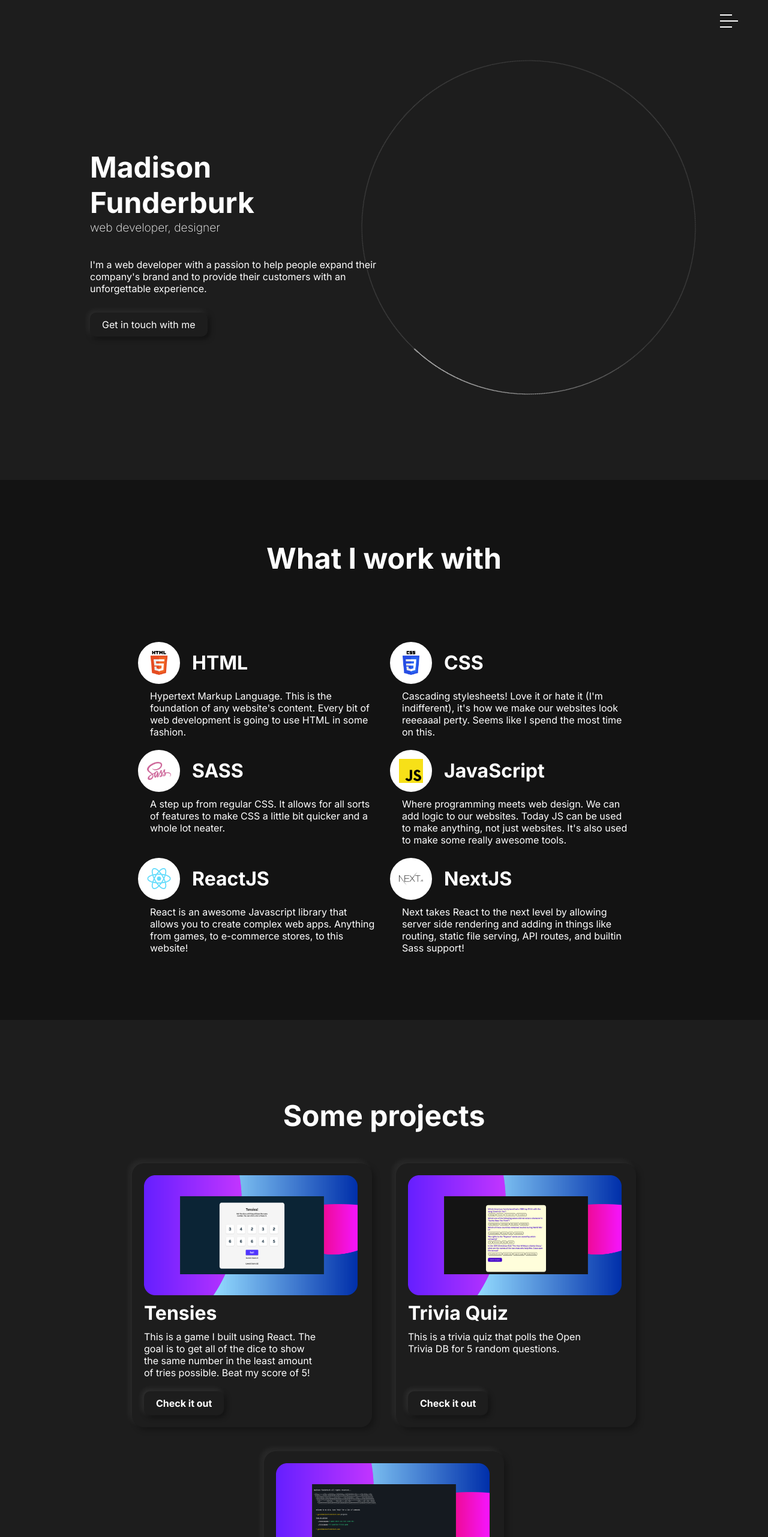
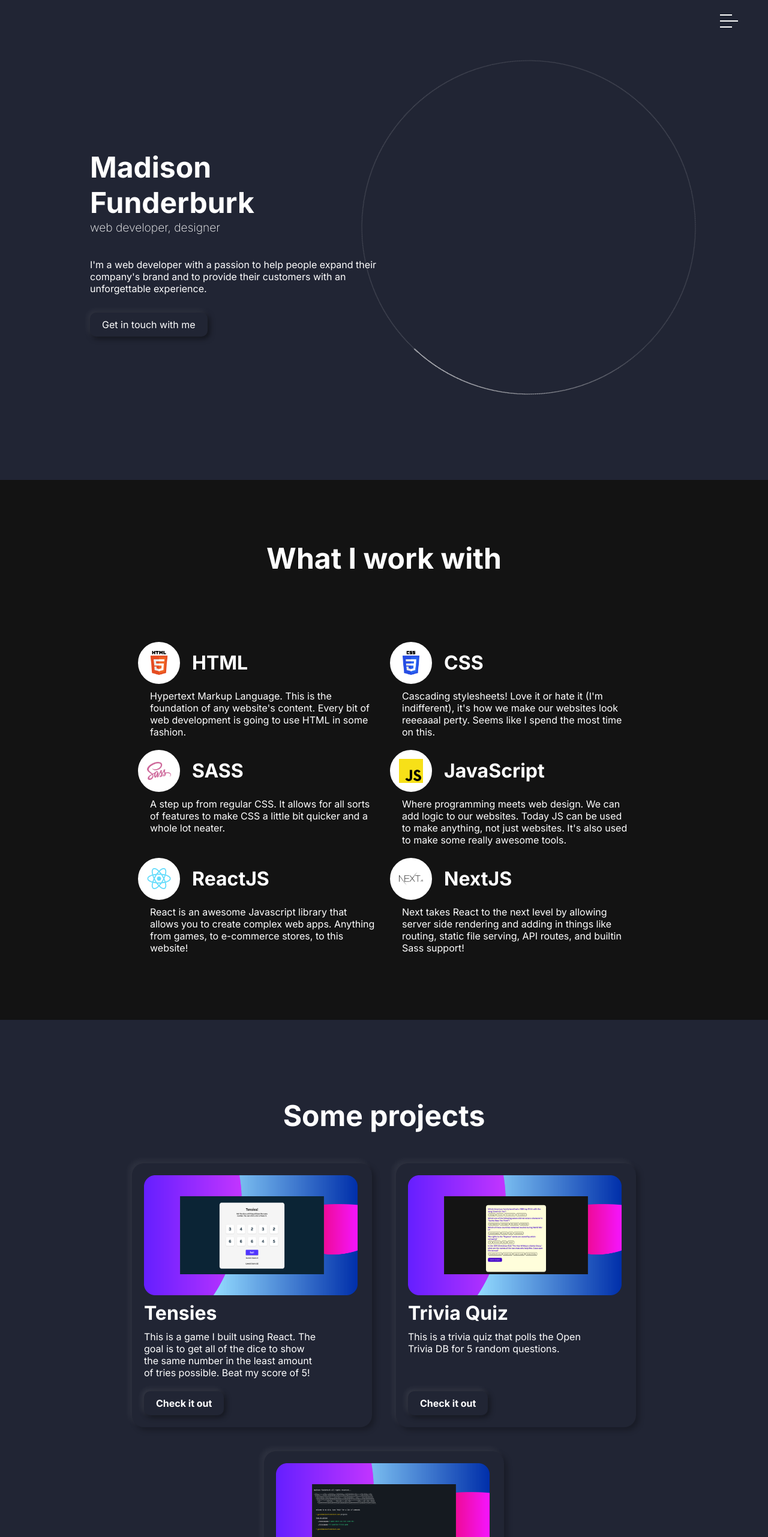
Before and after one commit to madfun12/nextportfolio, a Next.js app: page / in a window 1280 px wide. Shown: the top 2562 px of the page at 60% size. Built offline with nearby package versions, Linux system fonts and the light colour scheme; a web font is replaced by a local one.

Commit message:
fancy gradient updates

```diff
--- a/styles/home.module.scss
+++ b/styles/home.module.scss
@@ -45,7 +45,15 @@ $color: rgb(0, 185, 77);
     a{
         padding: 10px 20px;
         margin: 0 10px;
-        background-color: transparent;
+        background: linear-gradient(
+            130deg,
+            transparent 33%,
+            rgb(85, 0, 255) 66%,
+            rgb(240, 68, 235) 83.5%,
+            #ffa500 100%
+        );
+        background-position: 0% 0%;
+        background-size: 300% 300%;
         color: rgb(255, 255, 255);
         text-decoration: none;
         border-radius: 10px;
@@ -65,8 +73,10 @@ $color: rgb(0, 185, 77);
         box-shadow: -3px -3px 10px rgba($color: #fff, $alpha: 0.08);
     }
     a:hover{
-        background-color: rgba(0, 0, 0, 0.212);
-        color: white;
+        background-position: 100% 100%;
+        box-shadow:
+            -10px -10px 25px 0 rgba(81, 0, 255, 0.305),
+            10px 10px 25px 0px #ffa60047;
     }
 
 
@@ -156,9 +166,9 @@ $color: rgb(0, 185, 77);
 .heroSection{
     min-height: 100vh;
     background-color: #131313;
-    background-image: url('../public/dotbg.png');
-    background-size: cover;
-    background-repeat: no-repeat;
+    background: radial-gradient(rgba(255, 255, 255, 0.064) 8%, transparent 8%);
+    background-position: 0% 0%;
+    background-size: 5vmin 5vmin;
     display: flex;
     flex-direction: column;
     align-items: center;
--- a/styles/project.module.scss
+++ b/styles/project.module.scss
@@ -2,7 +2,15 @@
     display: flex;
     flex-direction: column;
     color: rgb(26, 26, 26);
-    background-color: rgba(235, 224, 255, 0);
+    background: linear-gradient(
+        130deg,
+        transparent 33%,
+        rgb(81, 0, 255) 66%,
+        rgb(222, 65, 246) 83.5%,
+        #ffa500 100%
+    );
+    background-position: 0% 0%;
+    background-size: 300% 300%;
     padding: 20px;
     border-radius: 20px;
     box-shadow: 5px 5px 10px rgba(0, 0, 0, 0.274), -5px -5px 10px rgba(255, 255, 255, 0.062);
@@ -11,6 +19,14 @@
     margin: 20px;
     position: relative;
     color: white;
+    transition: background-position 350ms;
+
+    &:hover,:focus{
+        background-position: 100% 100%;
+        box-shadow:
+            -10px -10px 25px 0 rgba(81, 0, 255, 0.305),
+            10px 10px 25px 0px #ffa60047;
+    }
 
     .imageHolder{
         background-image: url(../public/abstractbg.png);
@@ -47,7 +63,7 @@
         z-index: 15;
     }
     a:hover{
-        background-color: rgba(0, 0, 0, 0.11);
+        background-color: #212534;
     }
 }
 
--- a/styles/topPage.module.scss
+++ b/styles/topPage.module.scss
@@ -1,7 +1,7 @@
 .container{
     min-height: 100vh;
     position: relative;
-    background-color: rgb(29, 29, 29);
+    background-color: #212534;
     background-attachment: fixed;
 
     .header{
```
Also changed, not shown: styles/blog.module.scss (+8 -4 lines), posts/next-modules.md (renamed from posts/rubicon.md).
